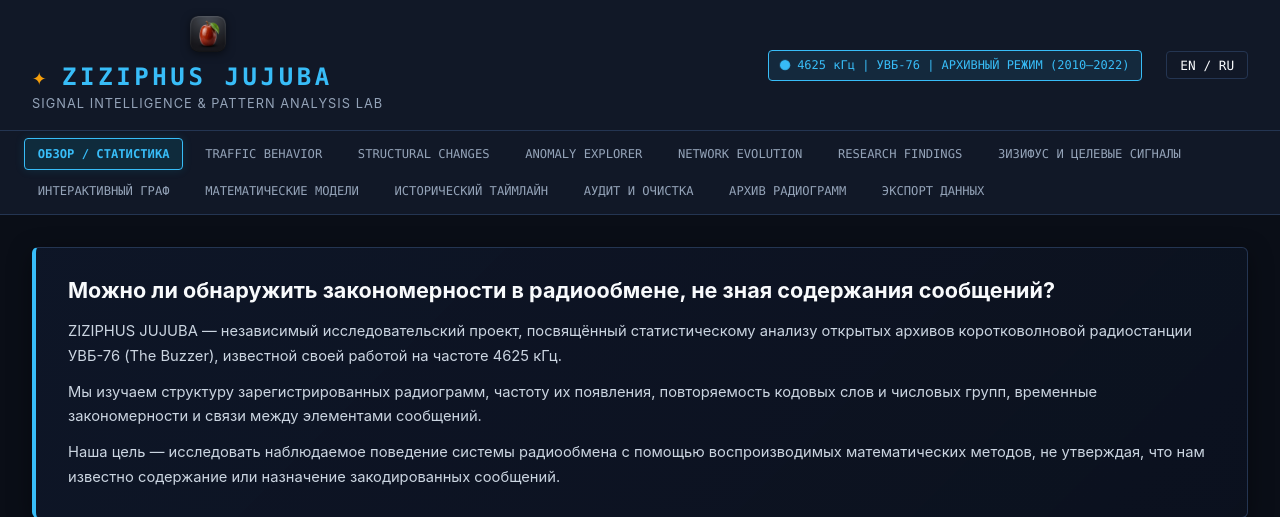
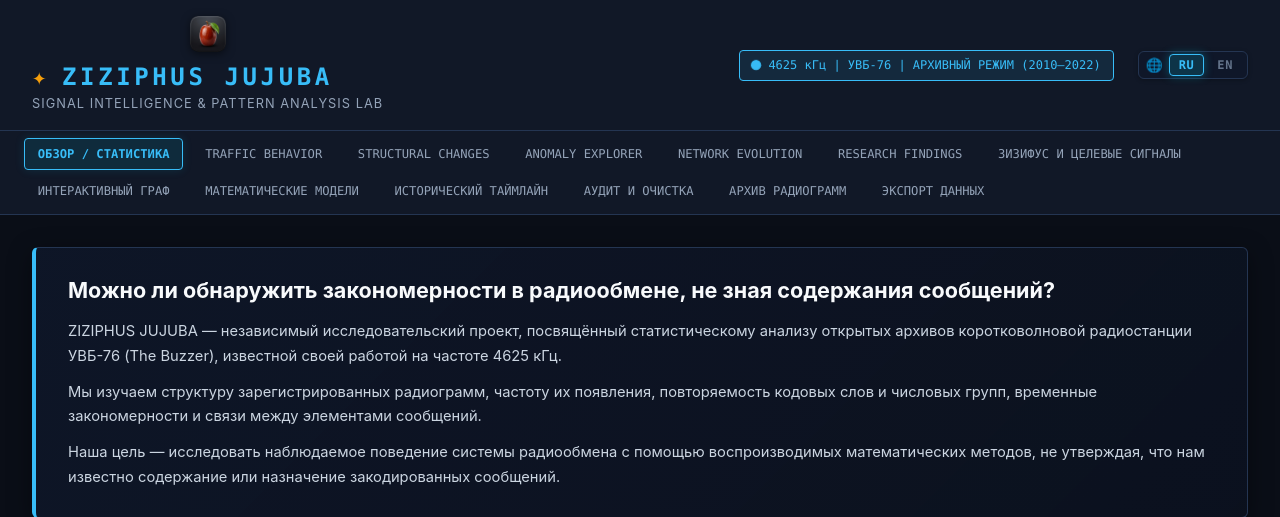
Before and after one commit to alex-gerek/ZIZIPHUS_JUJUBA, a FastAPI app: page / in a window 1280 px wide. Shown: the top 517 px of the page. Run offline with FastAPI, Linux system fonts and the light colour scheme; data comes from the database, SQL or seed files in the repository; some libraries are stand-ins or nearby versions.

Commit message:
Enhance language switcher with clear segmented RU/EN pills and active state highlighting

```diff
--- a/app/static/css/lab_dark.css
+++ b/app/static/css/lab_dark.css
@@ -108,6 +108,51 @@ header {
   0% { transform: scale(0.9); opacity: 0.7; }
   50% { transform: scale(1.3); opacity: 1; }
   100% { transform: scale(0.9); opacity: 0.7; }
+}
+
+/* Language Switcher Segmented Control */
+.lang-switch-container {
+  display: inline-flex;
+  align-items: center;
+  background: rgba(15, 23, 42, 0.85);
+  border: 1px solid var(--border-color);
+  border-radius: 6px;
+  padding: 2px 4px;
+  gap: 3px;
+  box-shadow: 0 1px 4px rgba(0, 0, 0, 0.3);
+}
+
+.lang-icon {
+  font-size: 0.85rem;
+  padding: 0 3px;
+  opacity: 0.8;
+  user-select: none;
+}
+
+.lang-btn-pill {
+  background: transparent;
+  border: 1px solid transparent;
+  color: var(--text-muted);
+  font-family: var(--font-mono);
+  font-size: 0.75rem;
+  font-weight: 700;
+  letter-spacing: 0.05em;
+  padding: 3px 9px;
+  border-radius: 4px;
+  cursor: pointer;
+  transition: all 0.2s ease;
+}
+
+.lang-btn-pill:hover {
+  color: var(--text-primary);
+  border-color: rgba(255, 255, 255, 0.15);
+}
+
+.lang-btn-pill.active {
+  background: rgba(6, 182, 212, 0.18);
+  border-color: var(--color-cyan);
+  color: #38bdf8;
+  box-shadow: 0 0 10px rgba(6, 182, 212, 0.4);
 }
 
 .lang-btn {
--- a/app/templates/index.html
+++ b/app/templates/index.html
@@ -29,7 +29,11 @@
         <div class="pulse-dot" style="background-color:var(--color-cyan);"></div>
         <span data-i18n="station_live">4625 кГц | УВБ-76 | АРХИВНЫЙ РЕЖИМ (2010–2022)</span>
       </div>
-      <button id="lang-btn" class="lang-btn" data-i18n="lang_toggle">EN / RU</button>
+      <div class="lang-switch-container" id="lang-switch-group" role="group" aria-label="Language selector">
+        <span class="lang-icon" title="Language / Язык">🌐</span>
+        <button type="button" class="lang-btn-pill active" data-lang="ru" title="Русский">RU</button>
+        <button type="button" class="lang-btn-pill" data-lang="en" title="English">EN</button>
+      </div>
     </div>
   </header>
 
```
Also changed, not shown: app/static/js/lab_app.js (+41 -9 lines).
